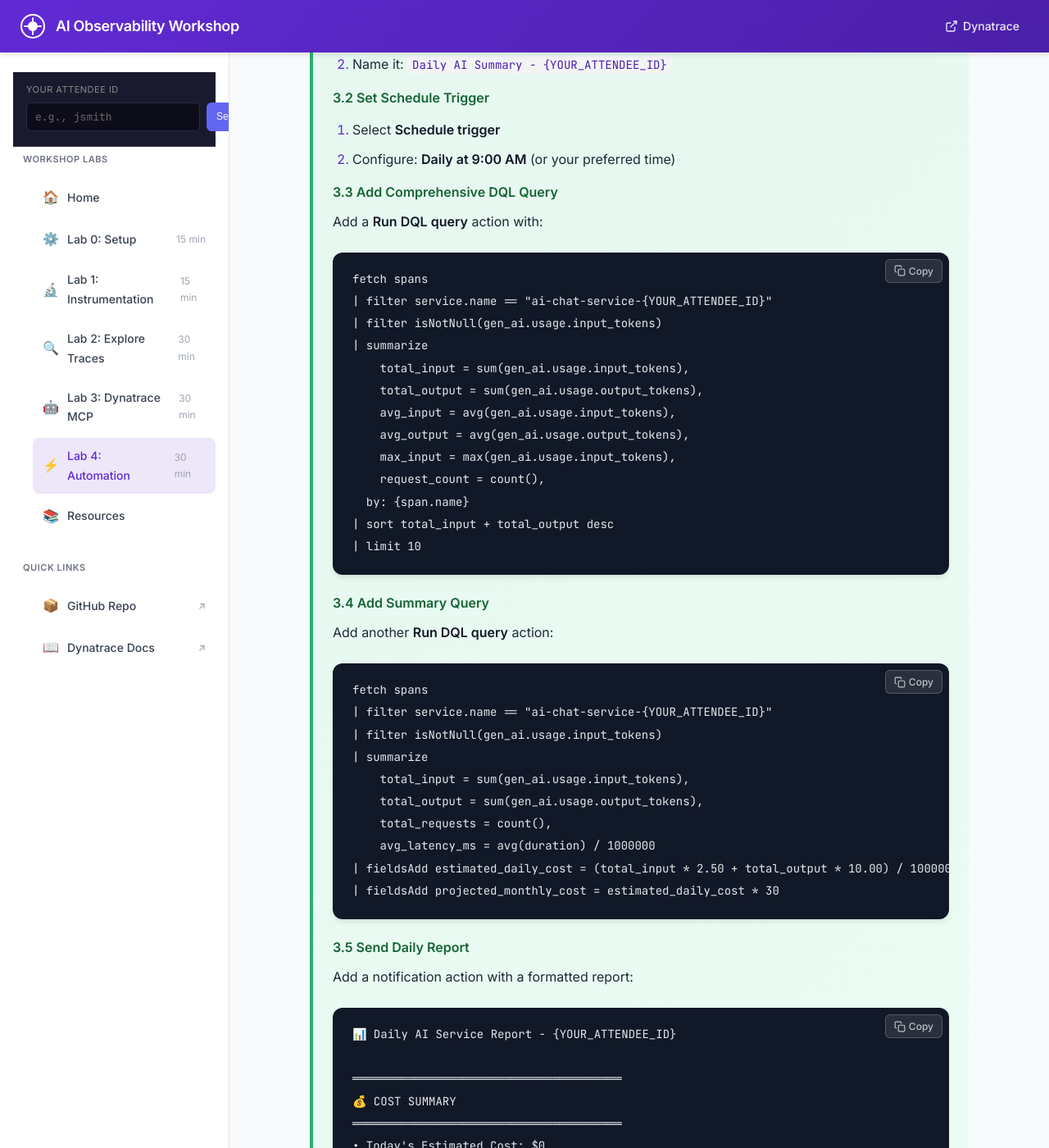
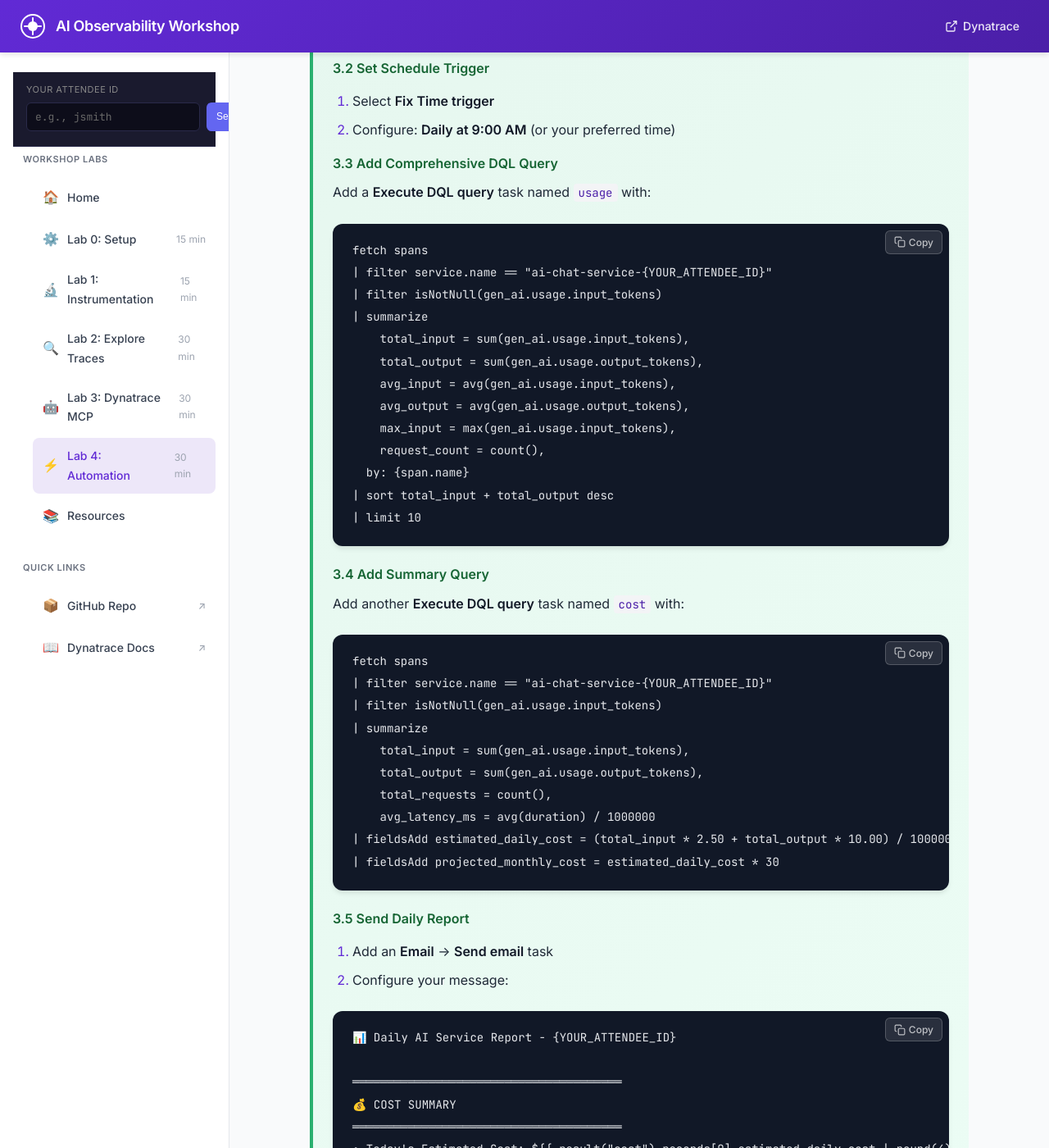
Before and after one commit to SudoSmitty/dynatrace-ai-mcp-workshop, a Jekyll site: the page built from docs/lab4-automation.md, in a window 1280 px wide and 1400 px high, scrolled down 4160 px. Shown: the whole window at 82% size. Built offline with Jekyll 4.4.1, drawn with Linux system fonts in a browser that asks for light colours; some of the changed text lies outside the part shown.

Commit message:
adjust workflow instructions

````diff
--- a/docs/lab4-automation.md
+++ b/docs/lab4-automation.md
@@ -88,13 +88,13 @@
 ### 2.2 Set the Trigger
 
 1. Click on the trigger block (the starting point)
-2. Select **Schedule trigger**:
+2. Select **Time Interval trigger**:
    - Set to run every **15 minutes** for testing
 
 ### 2.3 Add a DQL Query Action
 
-1. Click **+ Add action**
-2. Select **Run DQL query**
+1. Click **+ Add task**
+2. Select **Execute DQL query**
 3. Enter this query:
 
 ```sql
@@ -109,42 +109,45 @@
 | fieldsAdd estimated_cost_usd = (total_input_tokens * 2.50 + total_output_tokens * 10.00) / 1000000
 ```
 
-4. Name this action: `Get Token Usage`
+4. Name this task: `get_token_usage`
 
-### 2.4 Add a Condition
+### 2.4 Add a Notification Action
 
-1. Click **+ Add action**
-2. Select **Condition**
-3. Set the condition:
-   ```
-   result.records[0].total_tokens > 10000
-   ```
-   (Adjust threshold based on your expected usage)
-
-### 2.5 Add a Notification Action
-
-1. In the **True** branch, click **+ Add action**
-2. Select **Send notification** (Slack, Teams, Email, etc.)
+1. Add an **Email** -> **Send email** task
 3. Configure your message:
 
+{% raw %}
 ```
-🚨 AI Token Alert - {YOUR_ATTENDEE_ID}
+🚨 AI Token Alert - sudosmitty
 
 Token usage exceeded threshold!
 
 📊 Stats:
-• Total Tokens: {{ result.records[0].total_tokens }}
-• Input Tokens: {{ result.records[0].total_input_tokens }}
-• Output Tokens: {{ result.records[0].total_output_tokens }}
-• Estimated Cost: ${{ result.records[0].estimated_cost_usd | round(4) }}
-• Request Count: {{ result.records[0].request_count }}
+• Total Tokens: {{ result("get_token_usage").records[0].total_tokens }}
+• Input Tokens: {{ result("get_token_usage").records[0].total_input_tokens }}
+• Output Tokens: {{ result("get_token_usage").records[0].total_output_tokens }}
+• Estimated Cost: ${{ result("get_token_usage").records[0].estimated_cost_usd | round(4) }}
+• Request Count: {{ result("get_token_usage").records[0].request_count }}
 
 ```
+{% endraw %}
 
-### 2.6 Save and Activate
+### 2.4 Add a Condition
 
-1. Click **Save**
-2. Toggle the workflow to **Enabled**
+1. Select **Condition**
+2. Set the condition:
+{% raw %}
+   ```
+   {{ result("get_token_usage").records[0].total_tokens > 1000 }}
+   ```
+{% endraw %}
+   (Adjust threshold based on your expected usage)
+
+### 2.6 Save and Deploy
+
+1. Click **Deploy**
+2. Click **Save and Deploy** on the pop-up
+2. Click **Run**
 
 </div>
 
@@ -163,12 +166,12 @@
 
 ### 3.2 Set Schedule Trigger
 
-1. Select **Schedule trigger**
+1. Select **Fix Time trigger**
 2. Configure: **Daily at 9:00 AM** (or your preferred time)
 
 ### 3.3 Add Comprehensive DQL Query
 
-Add a **Run DQL query** action with:
+Add a **Execute DQL query** task named `usage` with:
 
 ```sql
 fetch spans
@@ -188,7 +191,7 @@
 
 ### 3.4 Add Summary Query
 
-Add another **Run DQL query** action:
+Add another **Execute DQL query** task named `cost` with:
 
 ```sql
 fetch spans
@@ -205,33 +208,29 @@
 
 ### 3.5 Send Daily Report
 
-Add a notification action with a formatted report:
+1. Add an **Email** -> **Send email** task
+3. Configure your message:
 
+{% raw %}
 ```
 📊 Daily AI Service Report - {YOUR_ATTENDEE_ID}
 
 ═══════════════════════════════════════
 💰 COST SUMMARY
 ═══════════════════════════════════════
-• Today's Estimated Cost: ${{ summary.estimated_daily_cost | round(4) }}
-• Projected Monthly Cost: ${{ summary.projected_monthly_cost | round(2) }}
+• Today's Estimated Cost: ${{ result("cost").records[0].estimated_daily_cost | round(4) }}
+• Projected Monthly Cost: ${{ result("cost").records[0].projected_monthly_cost | round(2) }}
 
 ═══════════════════════════════════════
 📈 USAGE METRICS
 ═══════════════════════════════════════
-• Total Requests: {{ summary.total_requests }}
-• Total Input Tokens: {{ summary.total_input | round(0) }}
-• Total Output Tokens: {{ summary.total_output | round(0) }}
-• Avg Response Time: {{ summary.avg_latency_ms | round(2) }}ms
-
-═══════════════════════════════════════
-🔝 TOP TOKEN CONSUMERS
-═══════════════════════════════════════
-{% for op in operations %}
-• {{ op.span_name }}: {{ op.total_input + op.total_output }} tokens
-{% endfor %}
+• Total Requests: {{ result("usage").records | map(attribute="request_count") | map("int") | sum }}
+• Total Input Tokens: {{ result("usage").records | map(attribute="total_input") | map("int") | sum }}
+• Total Output Tokens: {{ result("usage").records | map(attribute="total_output") | map("int") | sum }}
+• Avg Response Time: {{ result("cost").records[0].avg_latency_ms }}ms
 
 ```
+{% endraw %}
 </div>
 
 ---
````
